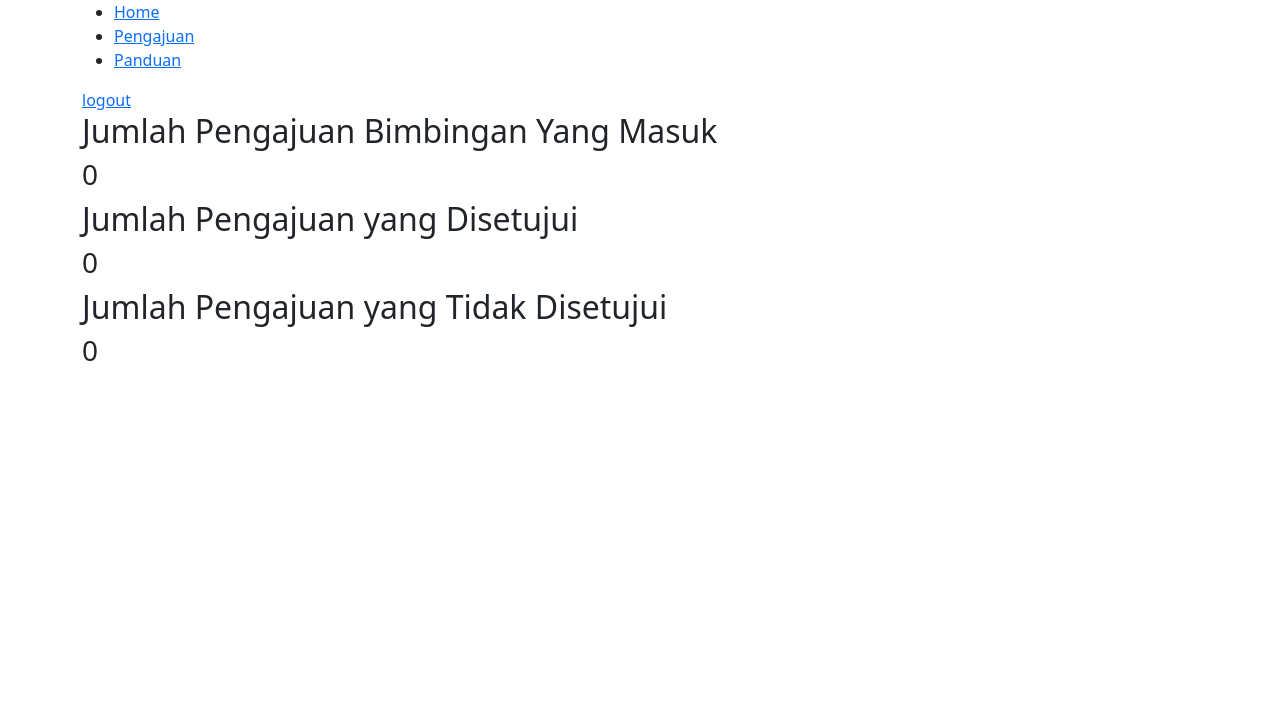
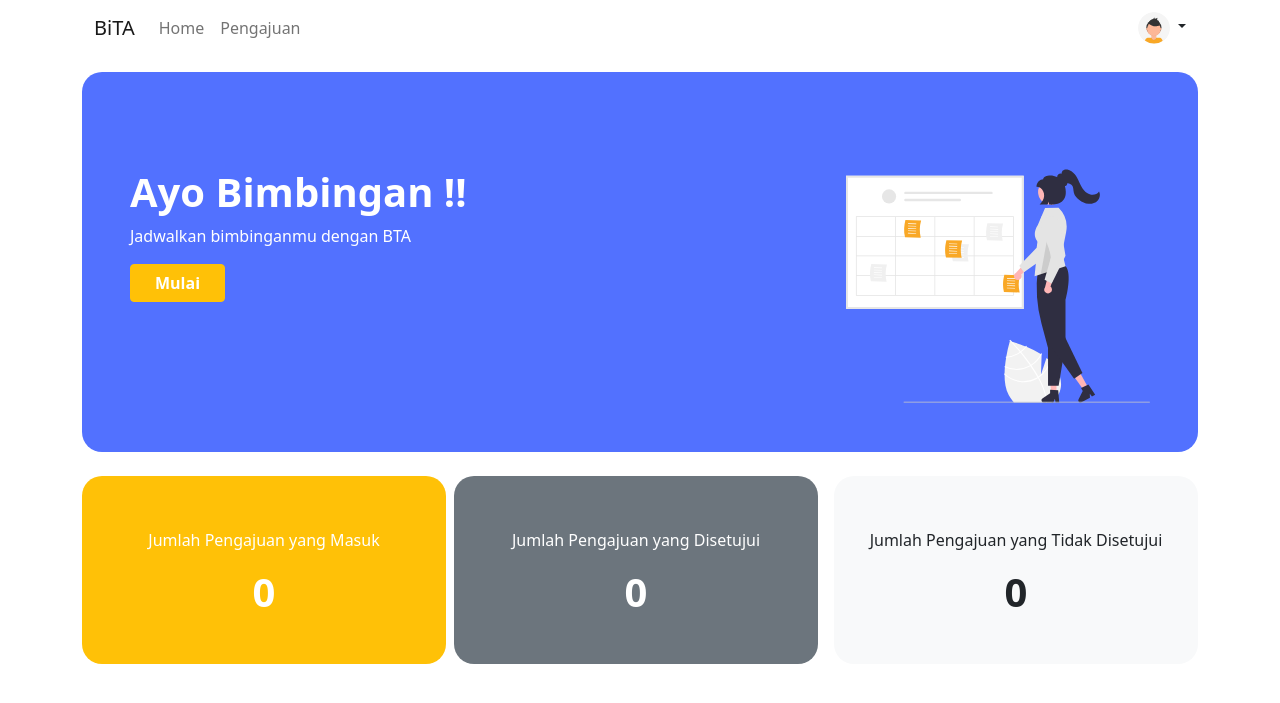
Before and after one commit to zadlyka/bita, a CodeIgniter 4 app: template app/Views/content/dosen/index.php in a window 1280 px wide. Shown: the top 703 px of the page. Run offline with PHP 8.4 and a stand-in for CodeIgniter, Linux system fonts and the light colour scheme; the template is opened without the code that fills it, so the values that code supplies are empty; some libraries are stand-ins or nearby versions.

Commit message:
perbaiki tampilan

```diff
--- a/app/Views/content/dosen/index.php
+++ b/app/Views/content/dosen/index.php
@@ -1,19 +1,50 @@
-<?= $this->extend('layout/dosen') ;?>
-<?= $this->section('content') ;?>
+<?= $this->extend('layout/dosen'); ?>
+<?= $this->section('content'); ?>
+<section id="home" class="home">
+    <div class="container p-5">
+        <div class="row">
+            <div class="col-12 pb-5">
+                <div id="tanggal"></div>
+            </div>
+        </div>
+        <div class="row">
+            <div class="col-sm-12 col-md-8">
+                <h1 class="fw-bold">Ayo Bimbingan !!</h1>
+                <p>Jadwalkan bimbinganmu dengan BTA</p>
+                <span class="baru">
+                    <a href="#login" id="login" class="btn btn-warning fw-bold text-white me-2 px-4">Mulai</a>
+                </span>
+            </div>
+            <div class="col-sm-0 col-md-4">
+                <img src="<?= base_url('assets/img/schedule.svg') ?>" class="float-end" width="304" height="236" alt="login">
+            </div>
+        </div>
+    </div>
+</section>
 
-<div>
-    <h2>Jumlah Pengajuan Bimbingan Yang Masuk</h2>
-    <h3><?=count($pengajuan); ?></h3>
-</div>
+<section id="pengajuan" class="pengajuan">
+    <div class="container mt-3">
+        <div class="row">
+            <div class="bb col-md my-2 me-2 bg-warning">
+                <div class="box py-5 mt-1 text-center text-white">
+                    <p>Jumlah Pengajuan yang Masuk</p>
+                    <span class="display-6 fw-bold"><?= count($pengajuan); ?></span>
+                </div>
+            </div>
+            <div class="bb col-md my-2 me-2 bg-secondary">
+                <div class="box py-5 mt-1 text-center text-white">
+                    <p>Jumlah Pengajuan yang Disetujui</p>
+                    <span class="display-6 fw-bold"><?= count($disetujui); ?></span>
+                </div>
+            </div>
+            <div class="bb col-md my-2 ms-2 bg-light">
+                <div class="box py-5 mt-1 text-center text-black">
+                    <p>Jumlah Pengajuan yang Tidak Disetujui</p>
+                    <span class="display-6 fw-bold"><?= count($ditolak); ?></span>
+                </div>
+            </div>
+        </div>
+    </div>
+</section>
 
-<div>
-    <h2>Jumlah Pengajuan yang Disetujui</h2>
-    <h3><?= count($disetujui); ?></h3>
-</div>
-
-<div>
-    <h2>Jumlah Pengajuan yang Tidak Disetujui</h2>
-    <h3><?= count($ditolak); ?></h3>
-</div>
-
-<?= $this->endSection() ;?>
+<?= $this->endSection(); ?>
--- a/app/Views/layout/dosen.php
+++ b/app/Views/layout/dosen.php
@@ -8,36 +8,50 @@
     <!-- Bootstrap CSS -->
     <link href="https://cdn.jsdelivr.net/npm/bootstrap@5.0.2/dist/css/bootstrap.min.css" rel="stylesheet" integrity="sha384-EVSTQN3/azprG1Anm3QDgpJLIm9Nao0Yz1ztcQTwFspd3yD65VohhpuuCOmLASjC" crossorigin="anonymous">
     <script src="https://ajax.googleapis.com/ajax/libs/jquery/3.5.1/jquery.min.js"></script>
+    <link rel="stylesheet" href="<?= base_url('assets/css/style.css'); ?>">
     <title>Dosen</title>
 </head>
 
 <body class="container">
     <header>
-        <nav>
-            <ul>
-                <li>
-                    <a href="<?= base_url('dosen') ?>">Home</a>
-                </li>
-                <li>
-                    <a href="<?= base_url('dosen/pengajuan') ?>">Pengajuan</a>
-                </li>
-                <li>
-                    <a href="">Panduan</a>
-                </li>
-            </ul>
-
-            <div>
-                <p><?= $nama; ?></p>
-                <a href="<?= base_url('user/logout'); ?>">logout</a>
+        <nav class="navbar navbar-expand-lg navbar-light">
+            <div class="container-fluid">
+                <a class="navbar-brand" href="#">BiTA</a>
+                <button class="navbar-toggler" type="button" data-bs-toggle="collapse" data-bs-target="#navbarNav" aria-controls="navbarNav" aria-expanded="false" aria-label="Toggle navigation">
+                    <span class="navbar-toggler-icon"></span>
+                </button>
+                <div class="collapse navbar-collapse" id="navbarNav">
+                    <ul class="navbar-nav">
+                        <li class="nav-item">
+                            <a class="nav-link" aria-current="page" href="<?= base_url('dosen') ?>">Home</a>
+                        </li>
+                        <li class="nav-item">
+                            <a class="nav-link" href="<?= base_url('dosen/pengajuan') ?>">Pengajuan</a>
+                        </li>
+                    </ul>
+                </div>
+                <div class="d-flex">
+                    <div class="dropdown text-end">
+                        <a href="#" class="d-block link-dark text-decoration-none dropdown-toggle" id="userMenu" data-bs-toggle="dropdown" aria-expanded="false">
+                            <img src="<?= base_url('assets/img/profile.svg'); ?>" alt="mdo" width="32" height="32" class="rounded-circle">
+                        </a>
+                        <ul class="dropdown-menu text-small" aria-labelledby="userMenu">
+                            <li><a class="dropdown-item" href="#"><?= session()->get('nama'); ?></a></li>
+                            <li>
+                                <hr class="dropdown-divider">
+                            </li>
+                            <li><a class="dropdown-item" href="<?= base_url('user/logout'); ?>">Logout out</a></li>
+                        </ul>
+                    </div>
+                </div>
             </div>
         </nav>
-
         <?php if (session()->getFlashData('alert')) {
             echo session()->getFlashData('alert');
         } ?>
+    </header>
 
-    </header>
-    <main>
+    <main class="my-3">
         <?= $this->renderSection('content'); ?>
     </main>
 
```
Also changed, not shown: app/Views/content/mahasiswa/index.php (+39 -8 lines), app/Views/layout/mahasiswa.php (+32 -18 lines), public/assets/css/style.css (added), public/assets/img/profile.svg (added), public/assets/img/undraw_Events_re_98ue.png (added), public/assets/img/undraw_Events_re_98ue.svg (added), public/assets/img/undraw_profile_pic_ic5t.png (added), 1 other file.
